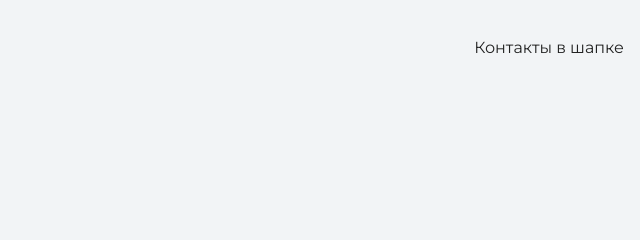
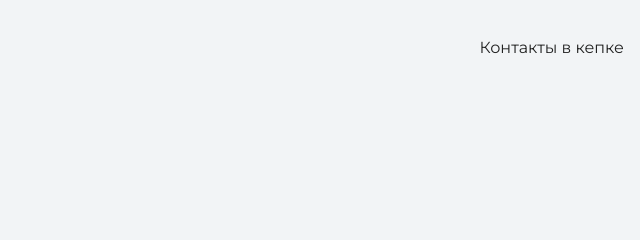
Before and after one commit to ARURIO/my-site, a plain HTML site: page index.html in a window 1280 px wide. Shown: the top 240 px of the page, 640-1280 px from the left. Drawn offline with nearby package versions, Linux system fonts and the light colour scheme.

Commit message:
изменяет название шапки на кепку

```diff
--- a/index.html
+++ b/index.html
@@ -10,7 +10,7 @@
   <body>
     <header class="page-header">
       <div class="container">
-      Контакты в шапке
+      Контакты в кепке
       </div>
     </header>
 
```
